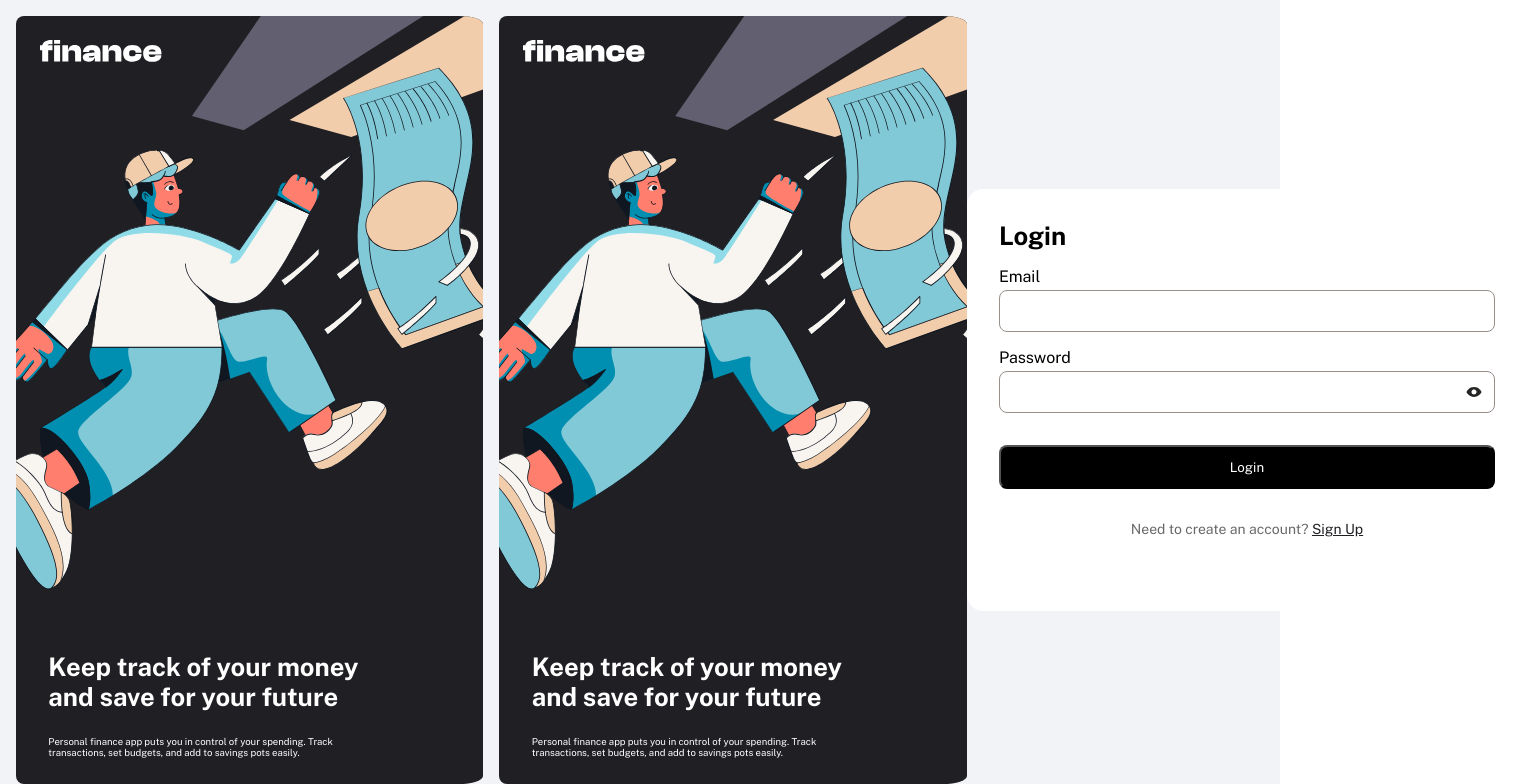
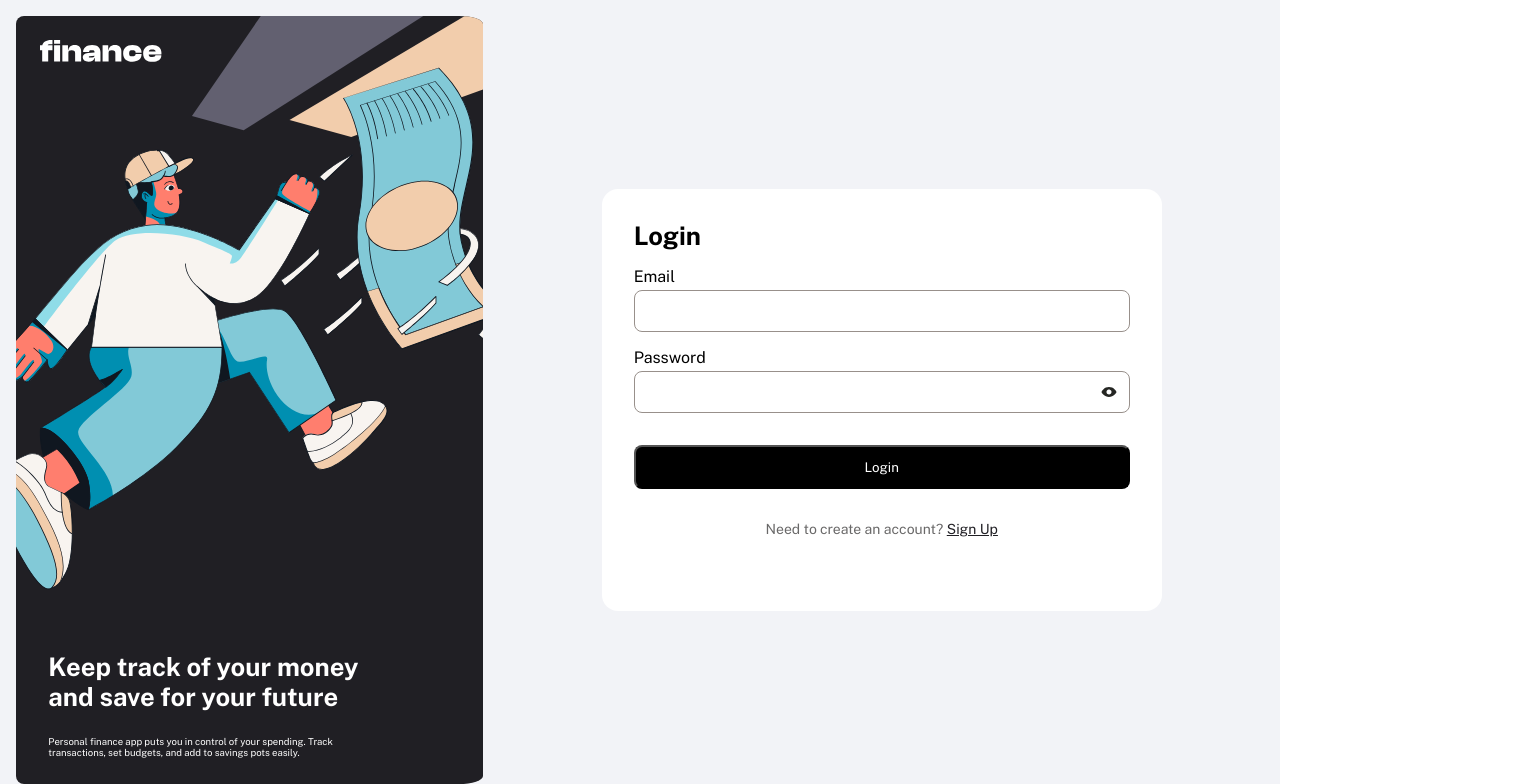
Before and after one commit to kwe92/personal-finance-app, a React (Create React App) app: page /auth/login in a window 1280 px wide. Shown: the top 784 px of the page, 1527 px wide, since content can reach past the window. Built offline with nearby package versions, Linux system fonts and the light colour scheme.

Commit message:
refact: removed auth image

```diff
--- a/src/features/auth/login/ui/login_view.tsx
+++ b/src/features/auth/login/ui/login_view.tsx
@@ -5,7 +5,6 @@ import AuthImage from "../../shared/components/auth_image";
 const LoginView = (): JSX.Element => {
   return (
     <>
-      <AuthImage />
       <AuthForm />
       <AuthAppBar />
     </>
```
